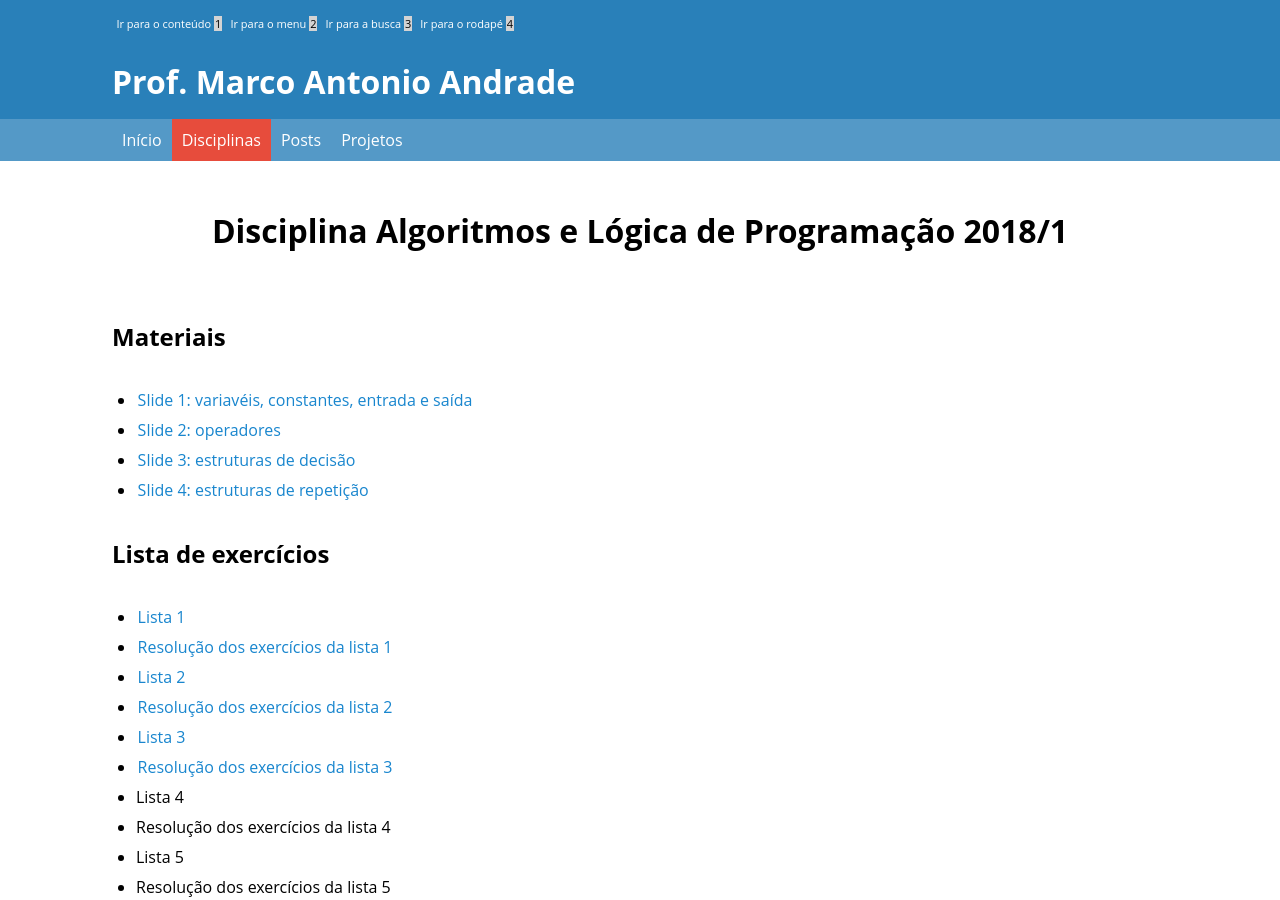
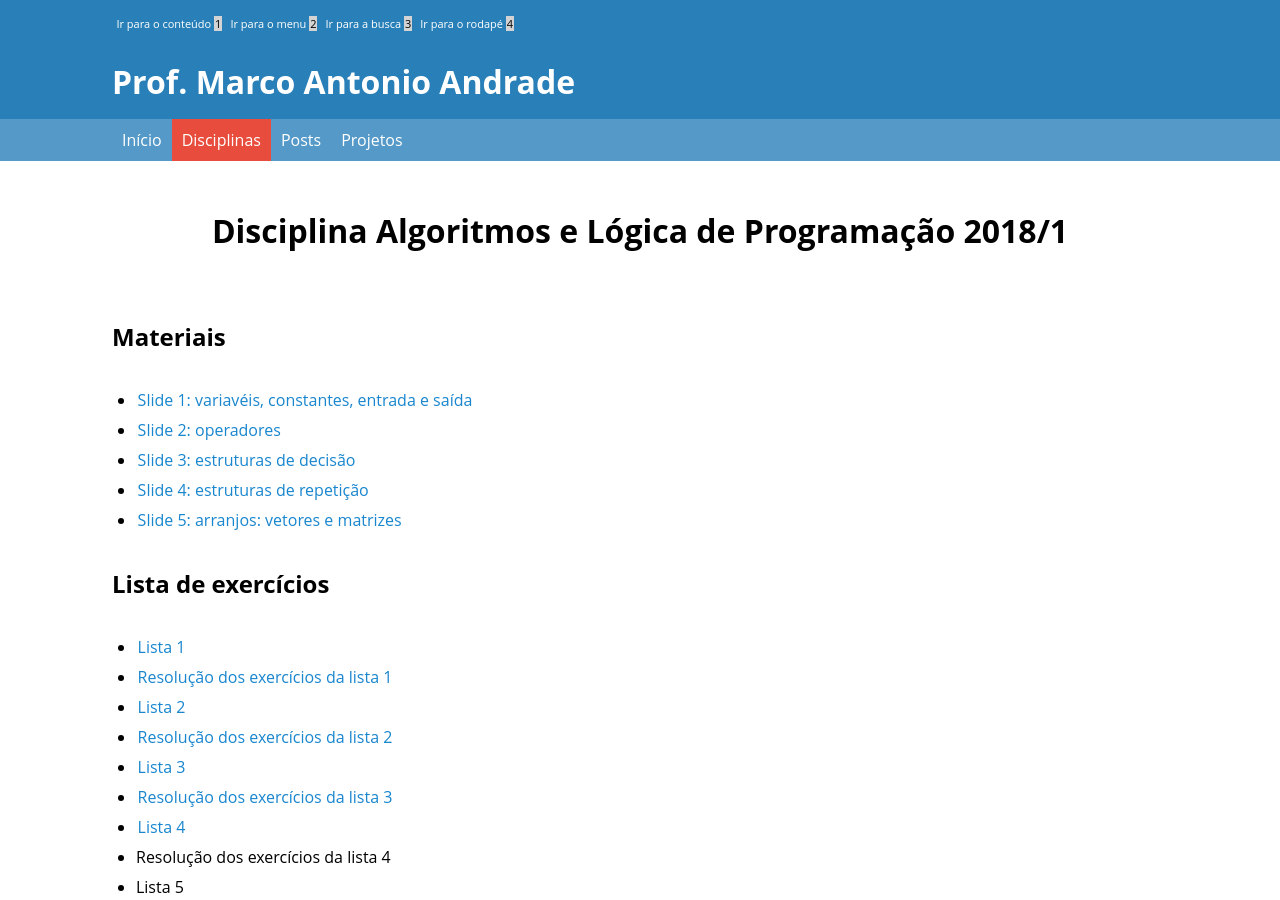
Before and after one commit to marcoinf/marcoinf.github.io, a Jekyll site: the page built from 2018-1-algoritmos.md, in a window 1280 px wide and 900 px high. Built offline with Jekyll 4.4.1, drawn with Linux system fonts in a browser that asks for light colours.

Commit message:
Update 2018-1-algoritmos.md

```diff
--- a/2018-1-algoritmos.md
+++ b/2018-1-algoritmos.md
@@ -5,10 +5,11 @@ permalink: /disciplinas/2018/1/algoritmos
 type: disciplinas
 ---
 ## Materiais
-* [Slide 1: variavéis, constantes, entrada e saída](https://marcoaugustoandrade.github.io/slides-algoritmos-1-variaveis-constantes-entrada-saida/)
-* [Slide 2: operadores](https://marcoaugustoandrade.github.io/slides-algoritmos-2-operadores/)
-* [Slide 3: estruturas de decisão](https://marcoaugustoandrade.github.io/slides-algoritmos-3-estruturas-de-decisao/)
-* [Slide 4: estruturas de repetição](https://marcoaugustoandrade.github.io/slides-algoritmos-4-lacos-de-repeticao/)
+* [Slide 1: variavéis, constantes, entrada e saída](https://marcoaugustoandrade.github.io/slides-algoritmos/1-variaveis-constantes-entrada-saida.html)
+* [Slide 2: operadores](https://marcoaugustoandrade.github.io/slides-algoritmos/2-operadores.html)
+* [Slide 3: estruturas de decisão](https://marcoaugustoandrade.github.io/slides-algoritmos/3-estrututas-de-decisao.html)
+* [Slide 4: estruturas de repetição](https://marcoaugustoandrade.github.io/slides-algoritmos/4-lacos-de-repeticao.html)
+* [Slide 5: arranjos: vetores e matrizes](https://marcoaugustoandrade.github.io/slides-algoritmos/5-arranjos.html)
 
 ## Lista de exercícios
 * [Lista 1](https://github.com/marcoinf/marcoinf.github.io/raw/master/downloads/algoritmos/lista-1.pdf)
@@ -17,7 +18,7 @@ type: disciplinas
 * [Resolução dos exercícios da lista 2](https://github.com/marcoaugustoandrade/algoritmos-lista-2)
 * [Lista 3](https://github.com/marcoinf/marcoinf.github.io/raw/master/downloads/algoritmos/lista-3.pdf)
 * [Resolução dos exercícios da lista 3](https://github.com/marcoaugustoandrade/algoritmos-lista-3)
-* Lista 4
+* [Lista 4](https://github.com/marcoinf/marcoinf.github.io/raw/master/downloads/algoritmos/lista-4.pdf)
 * Resolução dos exercícios da lista 4
 * Lista 5
 * Resolução dos exercícios da lista 5
```
